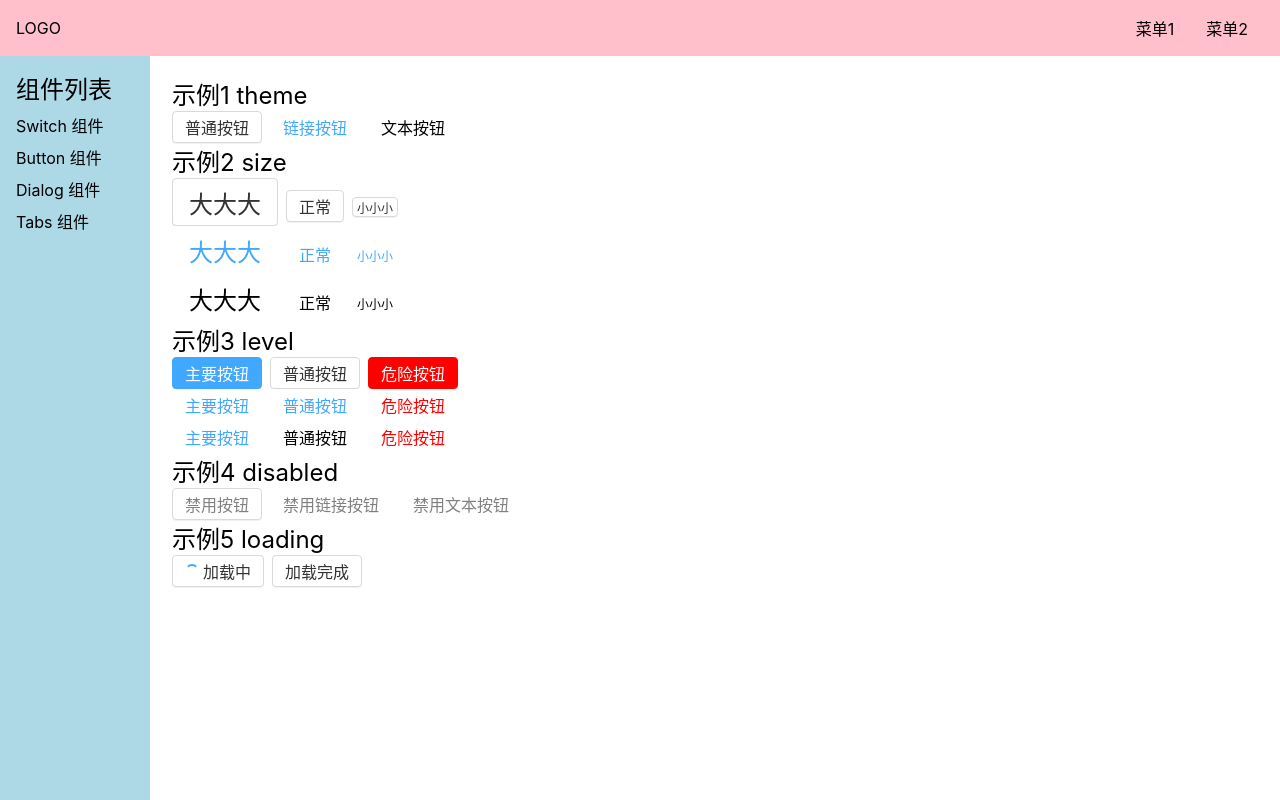
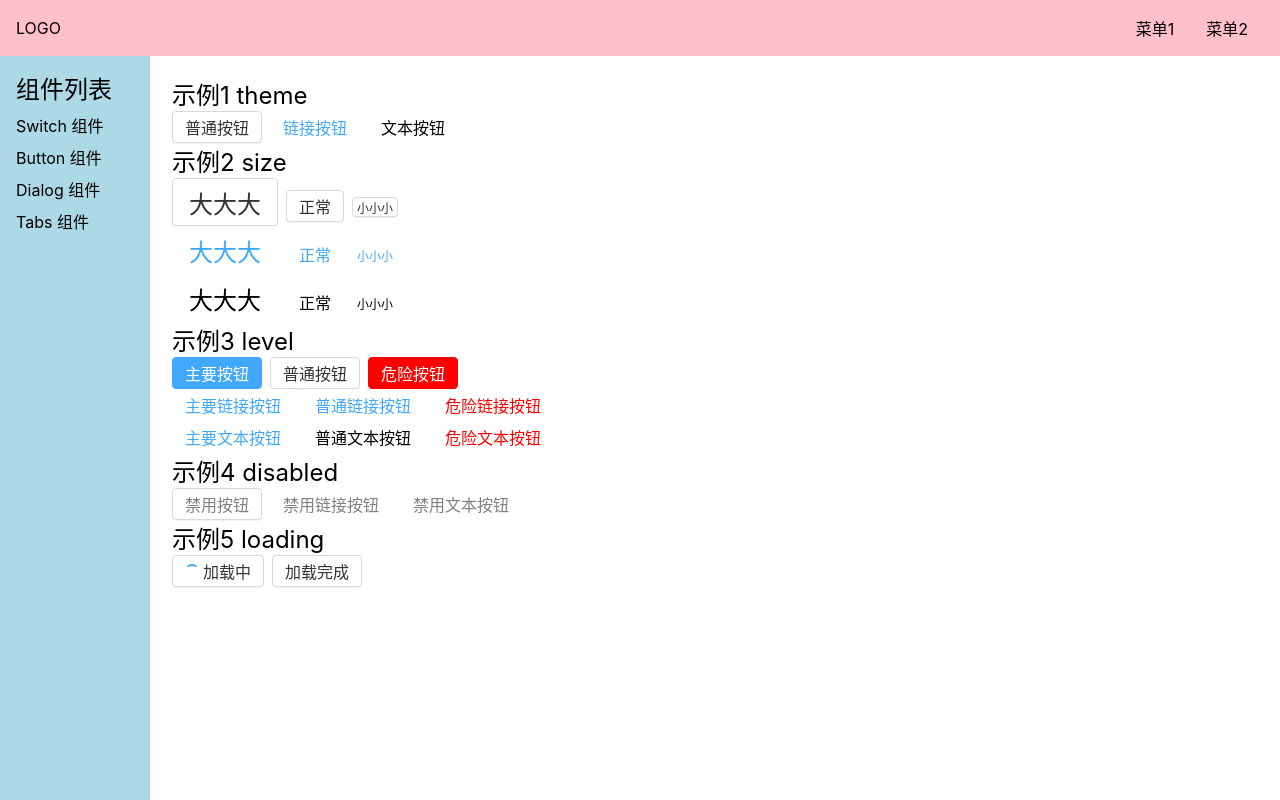
Before and after one commit to Li-hao-1011/li-ui, a Vue app: page /#/doc/button in a window 1280 px wide. Built offline with nearby package versions, Linux system fonts and the light colour scheme.

Commit message:
完成 Button 组件

```diff
--- a/src/components/Button.vue
+++ b/src/components/Button.vue
@@ -34,14 +34,14 @@ import ButtonUi from "../lib/ButtonUi.vue";
       <ButtonUi level="danger">危险按钮</ButtonUi>
     </div>
     <div>
-      <ButtonUi level="main" theme="link">主要按钮</ButtonUi>
-      <ButtonUi theme="link">普通按钮</ButtonUi>
-      <ButtonUi level="danger" theme="link">危险按钮</ButtonUi>
+      <ButtonUi level="main" theme="link">主要链接按钮</ButtonUi>
+      <ButtonUi theme="link">普通链接按钮</ButtonUi>
+      <ButtonUi level="danger" theme="link">危险链接按钮</ButtonUi>
     </div>
     <div>
-      <ButtonUi level="main" theme="text">主要按钮</ButtonUi>
-      <ButtonUi theme="text">普通按钮</ButtonUi>
-      <ButtonUi level="danger" theme="text">危险按钮</ButtonUi>
+      <ButtonUi level="main" theme="text">主要文本按钮</ButtonUi>
+      <ButtonUi theme="text">普通文本按钮</ButtonUi>
+      <ButtonUi level="danger" theme="text">危险文本按钮</ButtonUi>
     </div>
   </div>
   <div>
```
